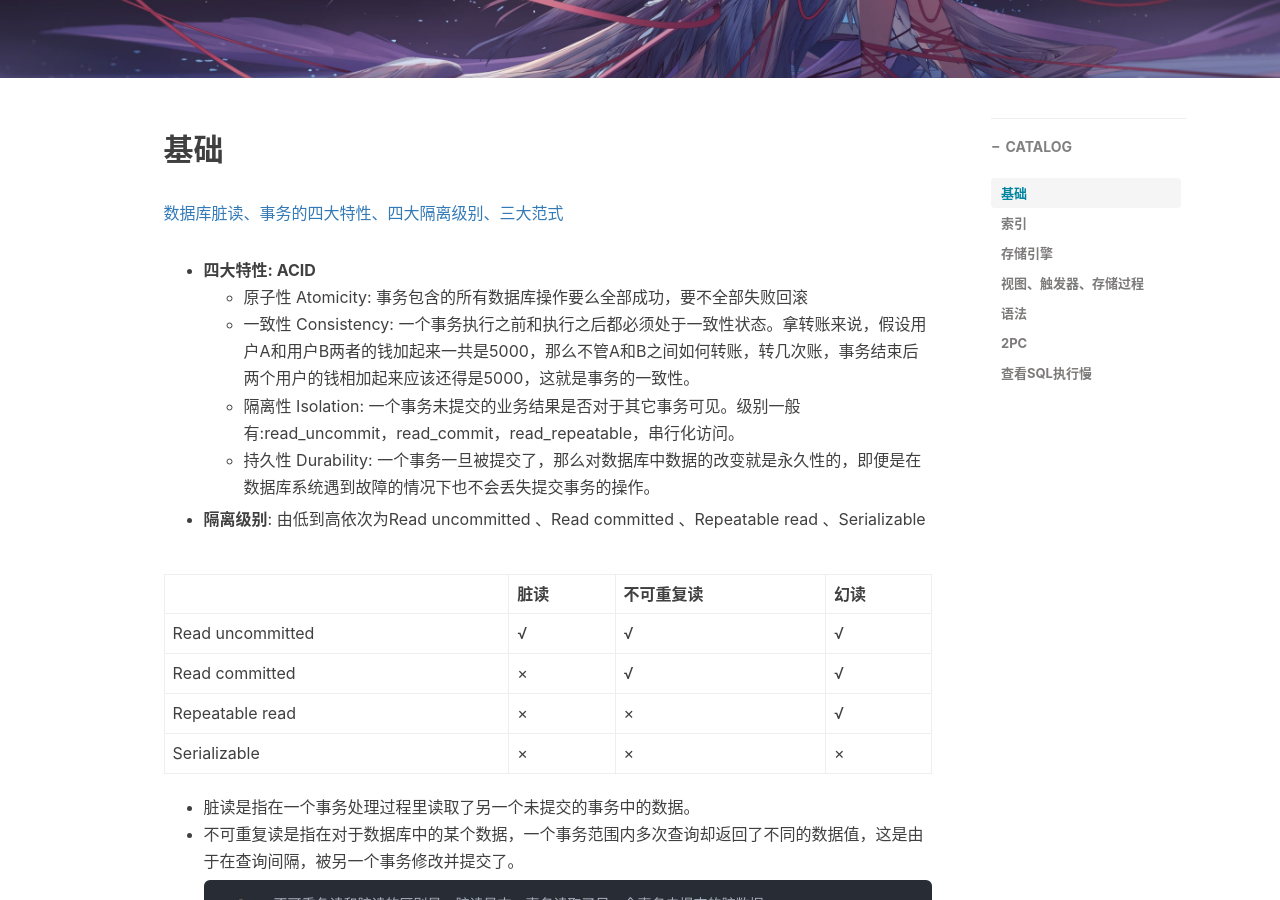
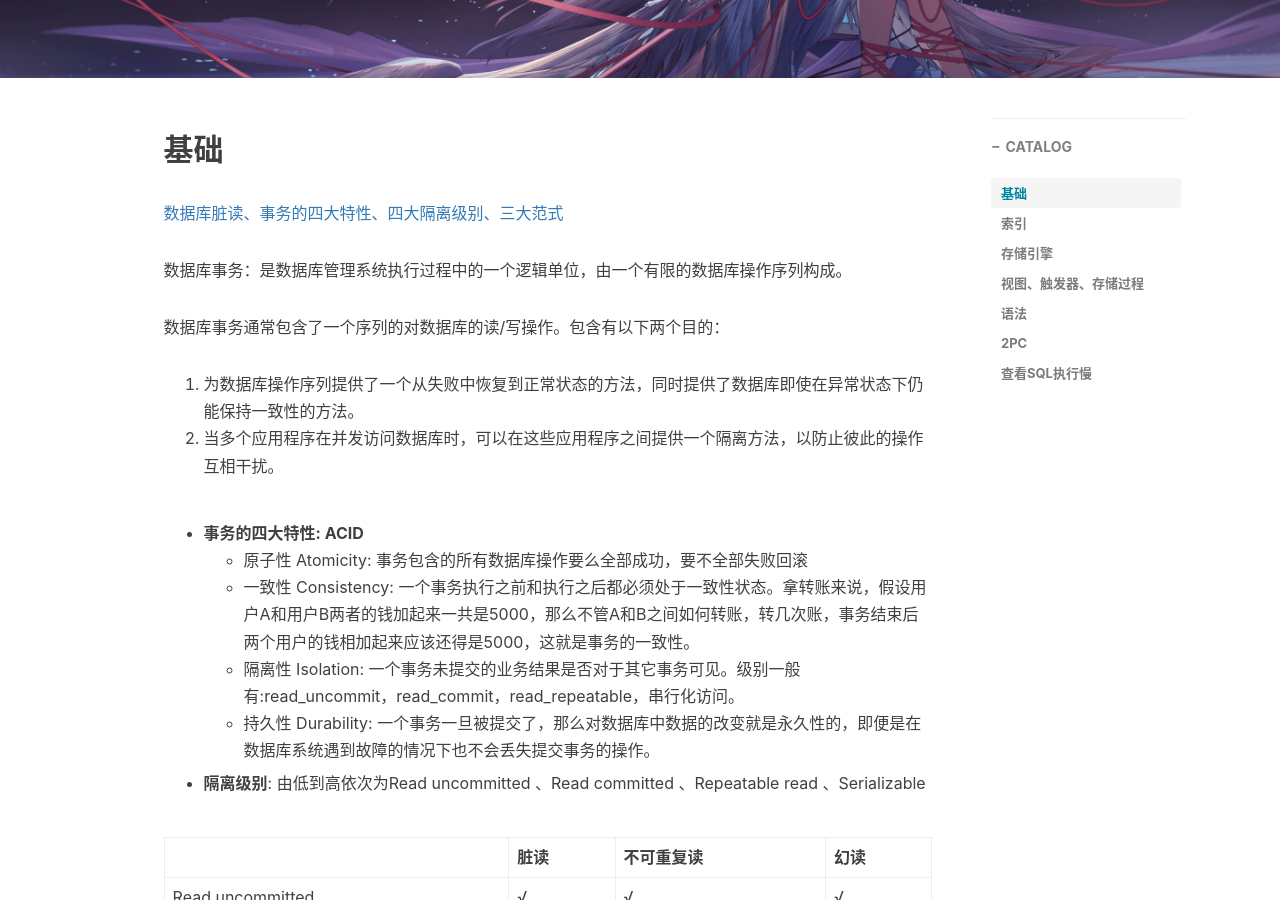
Before and after one commit to AlexTK2012/AlexTK2012.github.io, a Jekyll site: the page built from _posts/2019-08-10-Interview-Database.md, in a window 1280 px wide and 900 px high, scrolled down 379 px. Built offline with Jekyll 4.4.1, drawn with Linux system fonts in a browser that asks for light colours; nearby versions of some CDN libraries; comment, search, counter and statistics services are not loaded.

Commit message:
daily update

```diff
--- a/_posts/2019-08-10-Interview-Database.md
+++ b/_posts/2019-08-10-Interview-Database.md
@@ -13,7 +13,14 @@ tags:                                       # 标签，可多个
 
 [数据库脏读、事务的四大特性、四大隔离级别、三大范式](https://blog.csdn.net/qq_34569497/article/details/79064208)
 
-* **四大特性: ACID**
+数据库事务：是数据库管理系统执行过程中的一个逻辑单位，由一个有限的数据库操作序列构成。
+
+数据库事务通常包含了一个序列的对数据库的读/写操作。包含有以下两个目的：
+
+1. 为数据库操作序列提供了一个从失败中恢复到正常状态的方法，同时提供了数据库即使在异常状态下仍能保持一致性的方法。
+2. 当多个应用程序在并发访问数据库时，可以在这些应用程序之间提供一个隔离方法，以防止彼此的操作互相干扰。
+
+* **事务的四大特性: ACID**
   * 原子性 Atomicity: 事务包含的所有数据库操作要么全部成功，要不全部失败回滚
   * 一致性 Consistency: 一个事务执行之前和执行之后都必须处于一致性状态。拿转账来说，假设用户A和用户B两者的钱加起来一共是5000，那么不管A和B之间如何转账，转几次账，事务结束后两个用户的钱相加起来应该还得是5000，这就是事务的一致性。
   * 隔离性 Isolation: 一个事务未提交的业务结果是否对于其它事务可见。级别一般有:read_uncommit，read_commit，read_repeatable，串行化访问。
```
